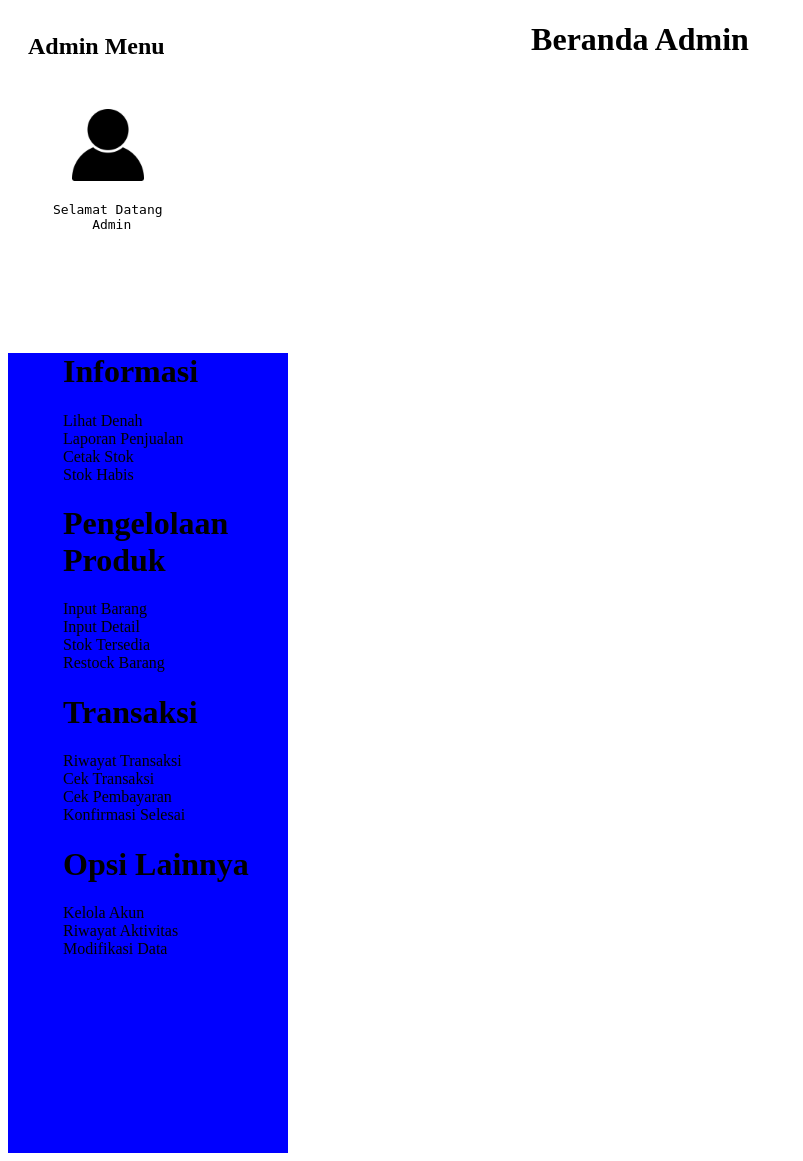
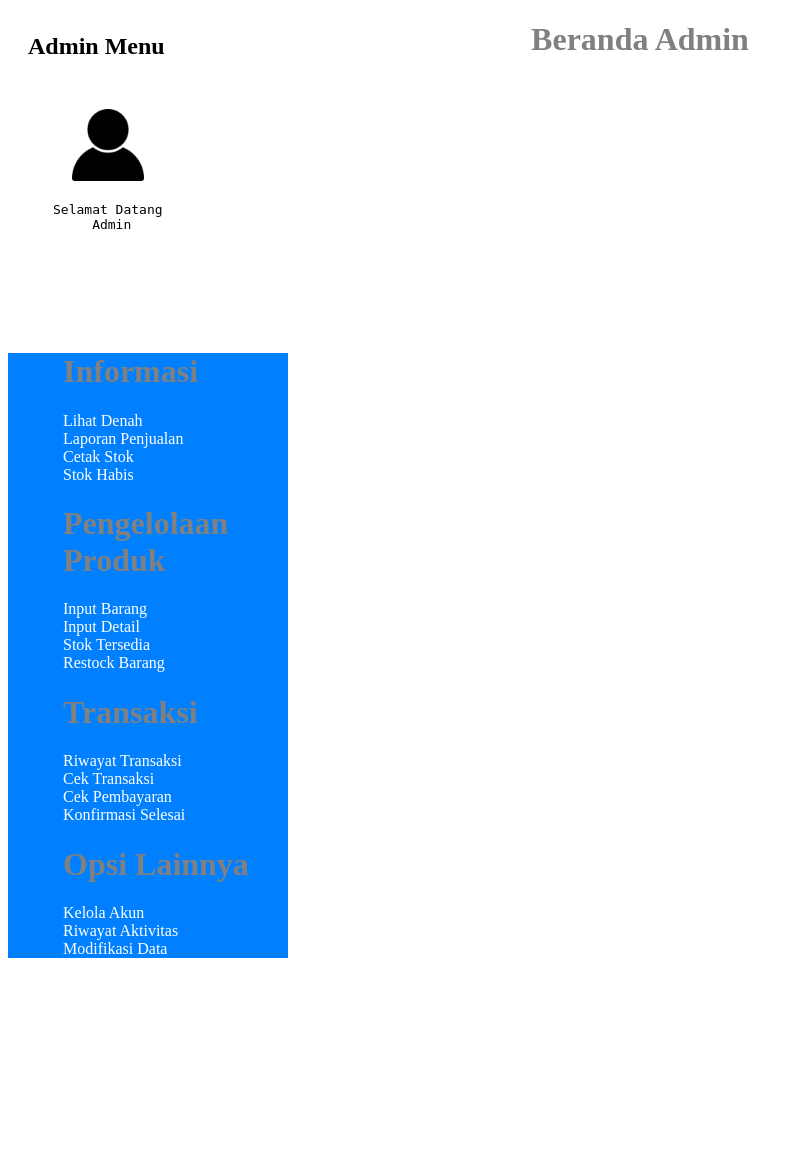
Before and after one commit to p1ckless/ProjectAkhirSemester, a Flask app: page / in a window 1280 px wide. Shown: the whole page, without its empty margins (0-803 px from the left). After the commit the page ends 958 px from the top, so only its background shows below. Run offline with Flask 3, Linux system fonts and the light colour scheme.

Commit message:
add color for text and background

```diff
--- a/static/style.css
+++ b/static/style.css
@@ -22,13 +22,18 @@
 }
 
 .layout-utama {
-  background-color: blue;
+  background-color: #0080FF;
   width: 280px;
-  min-height: 100vh;
+  min-height: 10vh;
 }
 
 .admin-option {
+  color: #FFFF;
   list-style: none;
   position: relative;
   left: 15px;
 }
+
+h1 {
+  color: #808080;
+}
```
